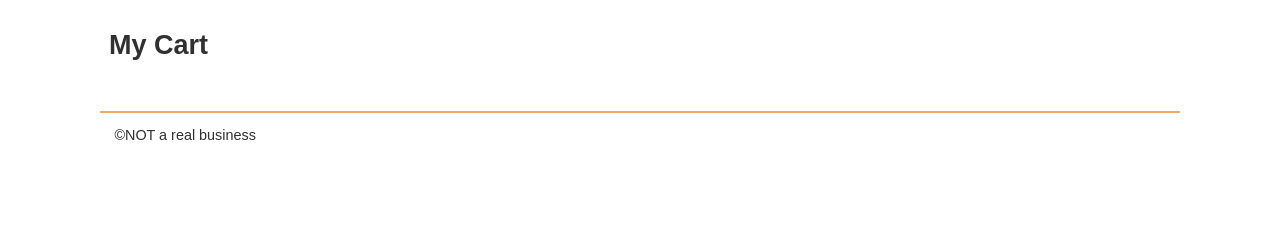
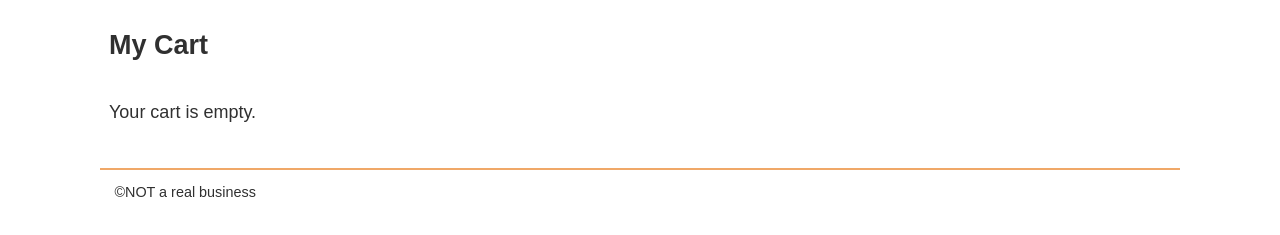
Before and after one commit to IvanLeffalle/sleepoutside-template, a website: page src/cart/index.html in a window 1280 px wide. Shown: the part 63-298 px from the top of the page. Drawn offline with Linux system fonts and the light colour scheme.

Commit message:
new function - Total Cart

```diff
--- a/src/cart/index.html
+++ b/src/cart/index.html
@@ -58,38 +58,10 @@
       <section class="products">
         <h2>My Cart</h2>
 
-        <ul class="product-list">
-          <!-- <li class="cart-card divider">
-            <a href="product_pages/marmot-ajax-3.html" class="cart-card__image">
-              <img
-                src="images/tents/marmot-ajax-tent-3-person-3-season-in-pale-pumpkin-terracotta~p~880rr_01~320.jpg"
-                alt="Marmot Ajax tent"
-              />
-            </a>
-            <a href="product_pages/marmot-ajax-3.html">
-              <h2 class="card__name">Marmot Ajax Tent - 3-Person, 3-Season</h2>
-            </a>
-            <p class="cart-card__color">Pale Pumpkin/Terracotta</p>
-            <p class="cart-card__quantity">qty: 1</p>
-            <p class="cart-card__price">$199.99</p>
-          </li>
-          <li class="cart-card divider">
-            <a href="product_pages/marmot-ajax-3.html" class="cart-card__image">
-              <img
-                src="images/tents/the-north-face-talus-tent-4-person-3-season-in-golden-oak-saffron-yellow~p~985rf_01~320.jpg"
-                alt="Talus Tent - 4-Person, 3-Season"
-              />
-            </a>
-            <a href="product_pages/marmot-ajax-3.html">
-              <h2 class="card__name">
-                The North Face Talus Tent - 4-Person, 3-Season
-              </h2></a
-            >
-            <p class="cart-card__color">Golden Oak/Saffron Yellow</p>
-            <p class="cart-card__quantity">qty: 1</p>
-            <p class="cart-card__price">$199.99</p>
-          </li> -->
-        </ul>
+        <ul class="product-list"></ul>
+        <div class="cart-footer hide">
+          <p class="cart-total"></p>
+        </div>
       </section>
     </main>
 
--- a/src/js/cart.js
+++ b/src/js/cart.js
@@ -1,11 +1,16 @@
 import { getLocalStorage } from "./utils.mjs";
 
 function renderCartContents() {
-  const cartItems = getLocalStorage("so-cart");
-  const htmlItems = cartItems.map((item) => cartItemTemplate(item));
-  document.querySelector(".product-list").innerHTML = htmlItems.join("");
+  const cartItems = getLocalStorage("so-cart") || [];
+  const productList = document.querySelector(".product-list");
+  if (cartItems.length === 0) {
+    productList.innerHTML = "<p>Your cart is empty.</p>";
+  } else {
+    const htmlItems = cartItems.map((item) => cartItemTemplate(item));
+    productList.innerHTML = htmlItems.join("");
+  }
+  renderTotalCart(cartItems);
 }
-
 function cartItemTemplate(item) {
   const newItem = `<li class="cart-card divider">
   <a href="#" class="cart-card__image">
@@ -17,7 +22,7 @@ function cartItemTemplate(item) {
   <a href="#">
     <h2 class="card__name">${item.Name}</h2>
   </a>
-  <p class="cart-card__color">${item.Colors[0].ColorName}</p>
+<p class="cart-card__color">${item.Colors?.[0]?.ColorName || "No color"}</p>
   <p class="cart-card__quantity">qty: 1</p>
   <p class="cart-card__price">$${item.FinalPrice}</p>
 </li>`;
@@ -25,4 +30,23 @@ function cartItemTemplate(item) {
   return newItem;
 }
 
+function renderTotalCart(cartItems) {
+  const total =
+    cartItems?.reduce(
+      (totalCart, currentItem) =>
+        totalCart + currentItem.FinalPrice * (currentItem.Quantity || 1),
+      0,
+    ) ?? 0;
+
+  console.log(total);
+
+  const cartTotalHTML = document.querySelector(".cart-total");
+  if (total === 0) {
+    cartTotalHTML.innerHTML = "";
+    cartTotalHTML.parentNode.classList.add("hide");
+  } else {
+    cartTotalHTML.innerHTML = `Total: $${total.toFixed(2)}`;
+    cartTotalHTML.parentNode.classList.remove("hide");
+  }
+}
 renderCartContents();
--- a/src/js/product.js
+++ b/src/js/product.js
@@ -4,6 +4,7 @@ import ProductData from "./ProductData.mjs";
 const dataSource = new ProductData("tents");
 
 function addProductToCart(product) {
+  console.log("Adding product to cart:", product);
   // add product to cart
   let cart = getLocalStorage("so-cart");
   if (!cart) cart = [];
@@ -14,6 +15,7 @@ function addProductToCart(product) {
 async function addToCartHandler(e) {
   const product = await dataSource.findProductById(e.target.dataset.id);
   addProductToCart(product);
+  console.log("Product added to cart:", product);
 }
 
 // add listener to Add to Cart button
--- a/vite.config.js
+++ b/vite.config.js
@@ -3,13 +3,13 @@ import { defineConfig } from "vite";
 
 export default defineConfig({
   root: "src/",
-
   build: {
     outDir: "../dist",
     rollupOptions: {
       input: {
         main: resolve(__dirname, "src/index.html"),
         cart: resolve(__dirname, "src/cart/index.html"),
+<<<<<<< Updated upstream
         checkout: resolve(__dirname, "src/checkout/index.html"),
         product1: resolve(
           __dirname,
@@ -24,6 +24,9 @@ export default defineConfig({
           __dirname,
           "src/product_pages/northface-talus-4.html"
         ),
+=======
+        product: resolve(__dirname, "src/product_pages/index.html"),
+>>>>>>> Stashed changes
       },
     },
   },
```
